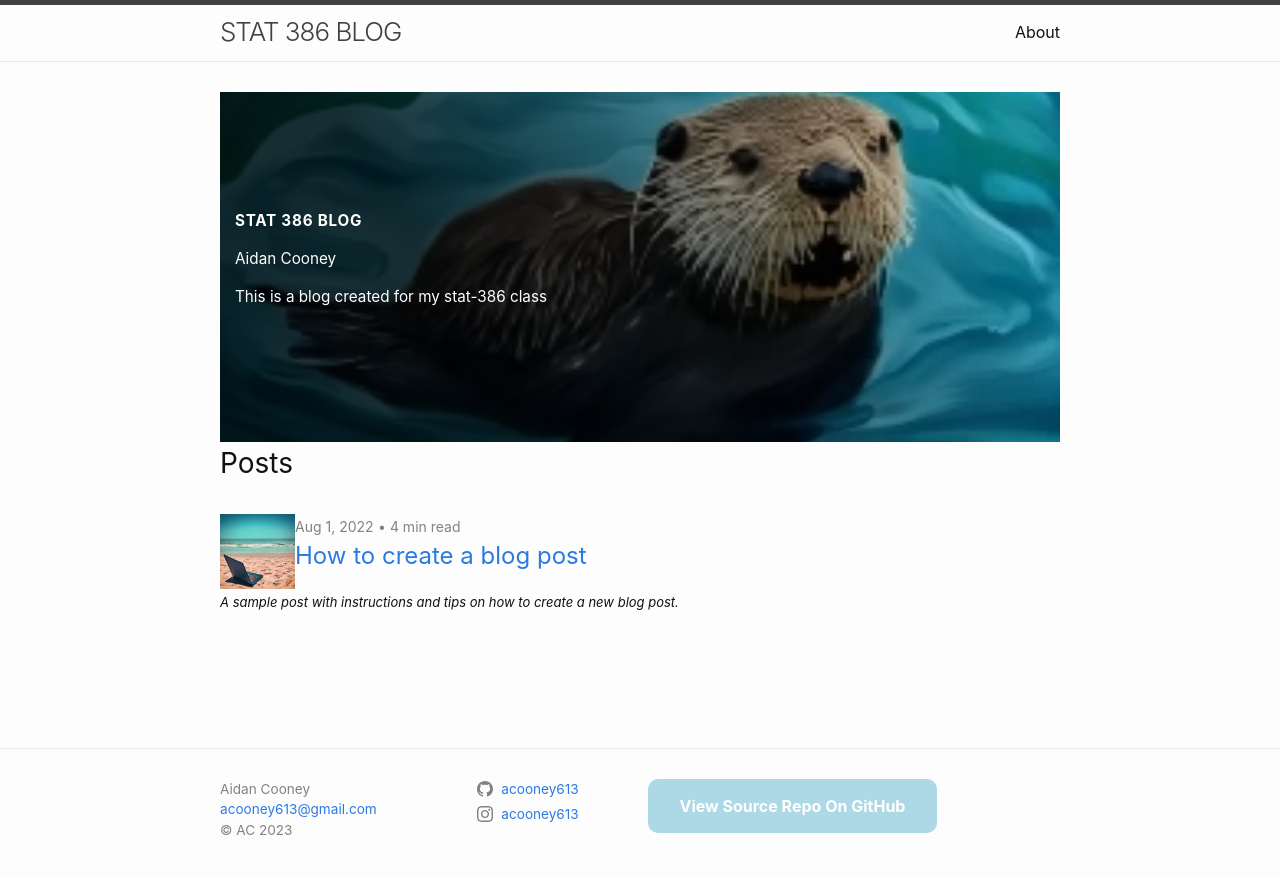
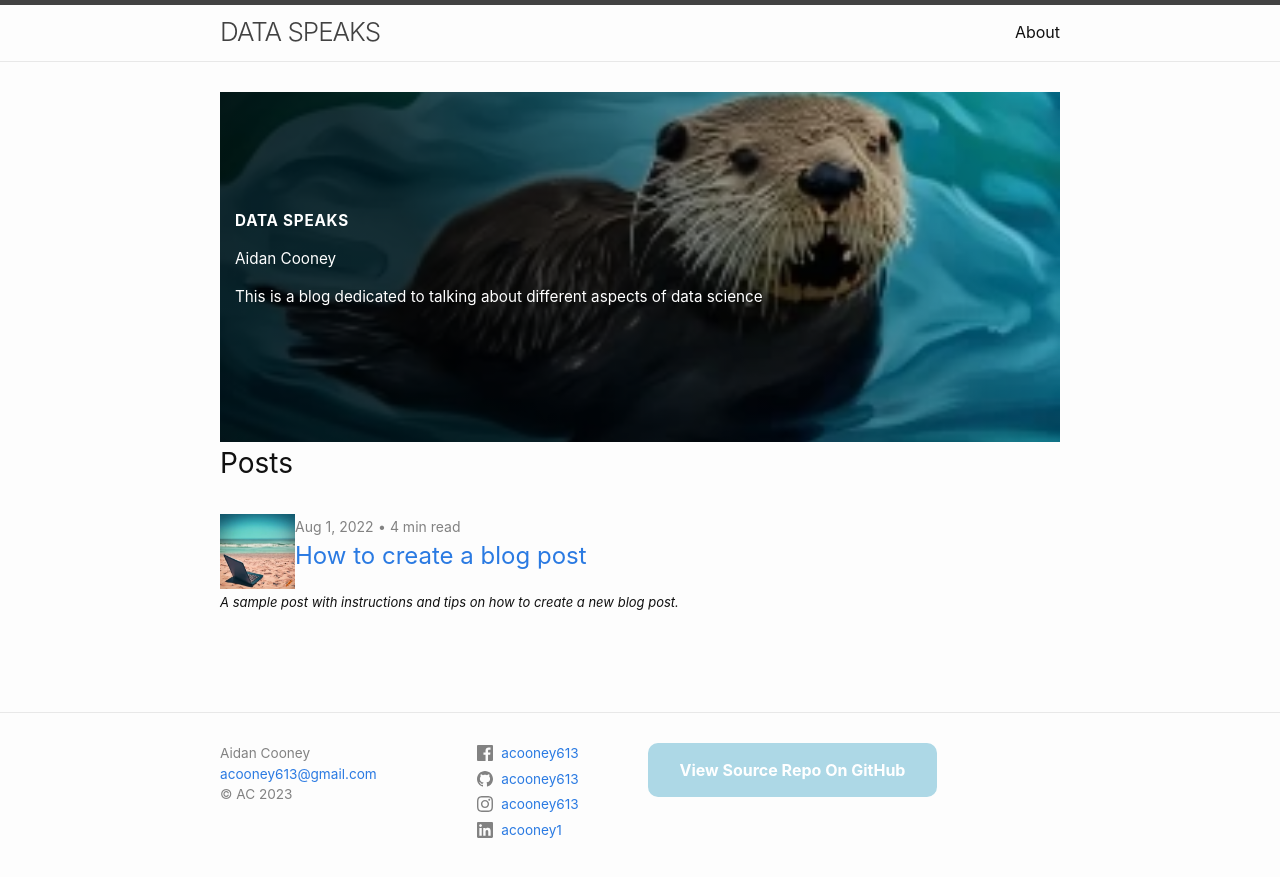
Before and after one commit to acooney613/acooney613.github.io, a Jekyll site: the page built from index.markdown, in a window 1280 px wide. Shown: the top 877 px of the page. Built offline with Jekyll 4.4.1, drawn with Linux system fonts in a browser that asks for light colours.

Commit message:
Update _config.yml

```diff
--- a/_config.yml
+++ b/_config.yml
@@ -18,9 +18,9 @@
 # You can create any custom variable you would like, and they will be accessible
 # in the templates via {{ site.myvariable }}.
 
-title: STAT 386 BLOG
+title: DATA SPEAKS
 email: acooney613@gmail.com
-description: "This is a blog created for my stat-386 class"
+description: "This is a blog dedicated to talking about different aspects of data science"
 baseurl:
 url: "https://acooney613.github.io"
 image: "/assets/images/otter1.png"
@@ -32,9 +32,9 @@ footer_description:
 # Social media users names.  Leave fields blank that you don't want displayed
 twitter_username:
 github_username:  acooney613
-linkedin_username:
+linkedin_username: acooney1
 dribbble_username:
-facebook_username:
+facebook_username: acooney613
 flickr_username:
 instagram_username: acooney613
 pinterest_username:
```
